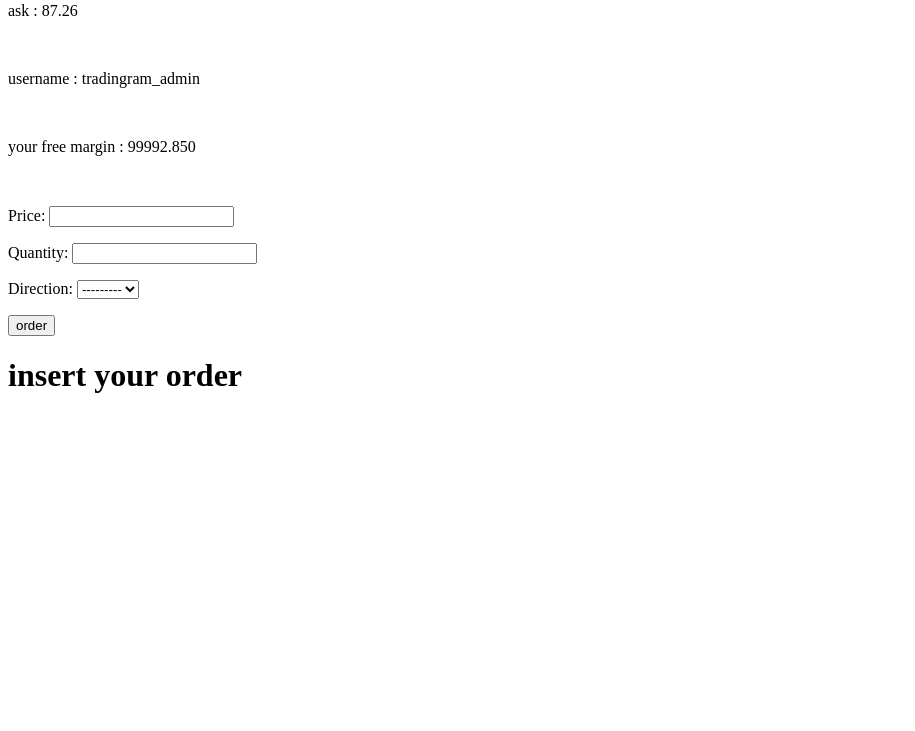
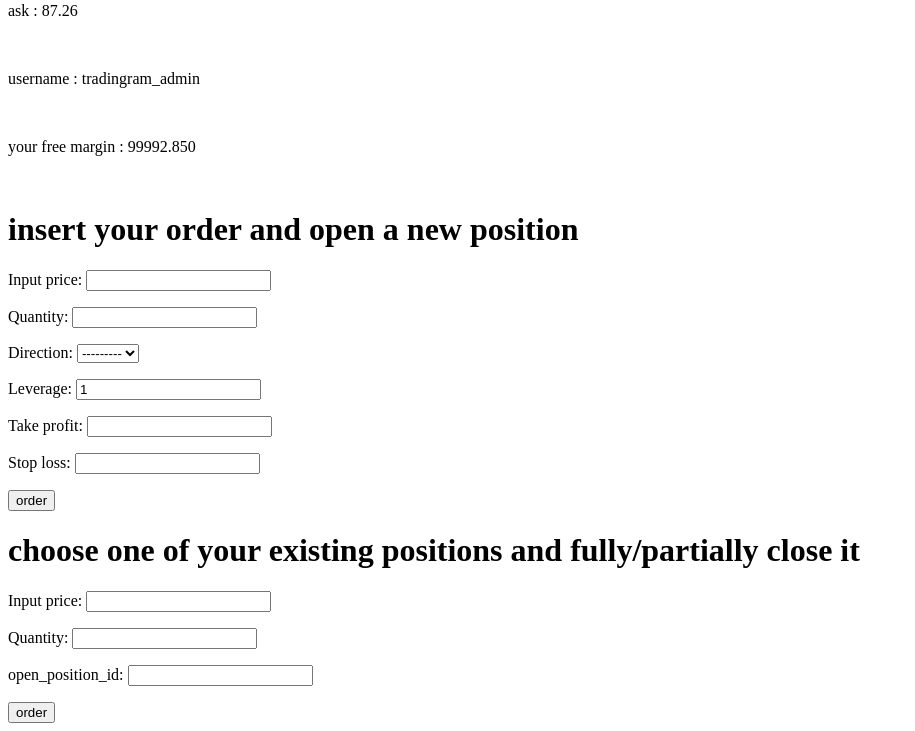
Before and after one commit to aminizadyar/tradingram, a Django app: a page that uses templates/paper_trade/ticker_page.html in a window 1280 px wide. Shown: the part 218-949 px from the top of the page, without its empty margins (0-915 px from the left). Before the commit the page ends 611 px from the top, so only its background shows below. Run offline with Django 3.2, Linux system fonts and the light colour scheme; a user stored in the database is signed in; data comes from the database, SQL or seed files in the repository; both versions use the stored data as it was after the commit; data that the repository does not hold is empty.

Commit message:
modified the view and forms for match_engine_v2. only match_engine logic is left

```diff
--- a/paper_trade/forms.py
+++ b/paper_trade/forms.py
@@ -1,7 +1,22 @@
 from django import forms
 from .models import Order
+from .models import OrderOpenPosition
+from .models import OrderClosePosition
+
 
 class OrderForm(forms.ModelForm):
     class Meta:
         model = Order
         fields = ('price', 'quantity', 'direction')
+
+
+class OrderOpenPositionForm(forms.ModelForm):
+    class Meta:
+        model = OrderOpenPosition
+        fields = ('input_price', 'quantity', 'direction','leverage','take_profit','stop_loss')
+
+class OrderClosePositionForm(forms.ModelForm):
+    open_position_id = forms.IntegerField(label='open_position_id', required=True)
+    class Meta:
+        model = OrderClosePosition
+        fields = ('input_price', 'quantity')
--- a/paper_trade/models.py
+++ b/paper_trade/models.py
@@ -22,7 +22,7 @@ class OrderOpenPosition(models.Model):
     modified_datetime = models.DateTimeField(auto_now=True)
     direction = models.IntegerField(choices=DIRECTION_CHOICES)
     result = models.CharField(max_length=1,choices=RESULT_CHOICES,default='F')
-    leverage = models.IntegerField(default=1)
+    leverage = models.IntegerField(default=1,blank=True)
     take_profit = models.FloatField(blank=True , null= True)
     stop_loss = models.FloatField(blank=True,null=True)
 
@@ -43,14 +43,14 @@ class OrderClosePosition(models.Model):
     user = models.ForeignKey(User, on_delete=models.CASCADE)
     symbol = models.ForeignKey(Symbol, on_delete=models.CASCADE)
     input_price = models.FloatField(blank=False)
-    close_position_price = models.FloatField(blank=True)
-    open_position_price = models.FloatField(blank=False)
+    close_position_price = models.FloatField(blank=True,null=True)
+    open_position_price = models.FloatField(blank=True,null=True)
     quantity = models.FloatField(blank=False)
     created_datetime = models.DateTimeField(auto_now_add=True)
     modified_datetime = models.DateTimeField(auto_now=True)
-    direction = models.IntegerField(choices=DIRECTION_CHOICES)
+    direction = models.IntegerField(choices=DIRECTION_CHOICES,blank=True, null=True)
     result = models.CharField(max_length=1,choices=RESULT_CHOICES,default='F')
-    freed_margin = models.FloatField(blank=True)
+    freed_margin = models.FloatField(blank=True,null=True)
 
     def __str__(self):
         return str(self.id) + " -- " + self.user.username + " -- " + self.symbol.symbol +  " -- " +str(self.created_datetime) +"--" + self.get_result_display()+ "--" +self.get_direction_display() +"  Order"
--- a/paper_trade/views.py
+++ b/paper_trade/views.py
@@ -1,10 +1,11 @@
 from django.shortcuts import render
 from django.contrib.auth.decorators import login_required
 from django.db import transaction
-from .forms import OrderForm
+from .forms import OrderOpenPositionForm
+from .forms import OrderClosePositionForm
 from api.models import Symbol
-from .models import Order
-from .match_engine import simple_buy , simple_sell , forex_match_engine_long, forex_match_engine_short
+from .models import OpenPosition,OrderClosePosition,OrderOpenPosition
+from .match_engine_v2 import open_order_match_engine, close_order_match_engine
 
 def markets_page(request):
     qs = Symbol.objects.all()
@@ -15,32 +16,47 @@ def markets_page(request):
 @login_required
 @transaction.atomic
 def symbol_page(request,symbol):
-    state = "insert your order"
+    state_open_order_status = "insert your order and open a new position"
+    state_close_order_status = "choose one of your existing positions and fully/partially close it "
     symbol_of_interest = Symbol.objects.get(symbol__iexact=symbol)
-    form = OrderForm(request.POST)
-    if form.is_valid():
-        order = Order()
-        order.price=form.cleaned_data['price']
-        order.quantity=form.cleaned_data['quantity']
-        order.direction=form.cleaned_data['direction']
-        order.symbol=symbol_of_interest
-        order.user=request.user
-        order.save()
-        if symbol_of_interest.market != 'FX' :
-            if order.direction == 'L':
-                state = simple_buy(order,request.user,symbol_of_interest)
-            else:
-                state = simple_sell(order,request.user,symbol_of_interest)
-        else:
-            if order.direction == 'L':
-                state = forex_match_engine_long(order,request.user,symbol_of_interest)
-            else:
-                state = forex_match_engine_short(order,request.user,symbol_of_interest)
+    open_positions = OpenPosition.objects.filter(user=request.user,symbol=symbol_of_interest)
+
+    if request.method == 'POST':
+        if 'open_order' in request.POST:
+            order_open_position_form = OrderOpenPositionForm(request.POST,prefix='open_order')
+            if order_open_position_form.is_valid():
+                open_order = OrderOpenPosition()
+                open_order.input_price = order_open_position_form.cleaned_data['input_price']
+                open_order.quantity = order_open_position_form.cleaned_data['quantity']
+                open_order.direction = order_open_position_form.cleaned_data['direction']
+                open_order.leverage = order_open_position_form.cleaned_data['leverage']
+                open_order.take_profit = order_open_position_form.cleaned_data['take_profit']
+                open_order.stop_loss = order_open_position_form.cleaned_data['stop_loss']
+                open_order.symbol = symbol_of_interest
+                open_order.user = request.user
+                open_order.save()
+                state_open_order_status = open_order_match_engine(open_order,request.user,symbol_of_interest)
+            order_close_position_form = OrderClosePositionForm(prefix='close_order')
+        elif 'close_order' in request.POST:
+            order_close_position_form = OrderClosePositionForm(request.POST, prefix='close_order')
+            if order_close_position_form.is_valid():
+                close_order = OrderClosePosition()
+                close_order.input_price = order_close_position_form.cleaned_data['input_price']
+                close_order.quantity = order_close_position_form.cleaned_data['quantity']
+                close_order.symbol = symbol_of_interest
+                close_order.user = request.user
+                close_order.save()
+                state_close_order_status = close_order_match_engine(close_order, request.user, symbol_of_interest)
+            order_open_position_form = OrderOpenPositionForm(prefix='open_order')
     else:
-        form = OrderForm()
+        order_open_position_form = OrderOpenPositionForm(prefix='open_order')
+        order_close_position_form = OrderClosePositionForm(prefix='close_order')
 
     context = {"ticker": symbol_of_interest,
-               "form": form ,
-               "state" : state,
-               "user":request.user}
+               "open_positions" : open_positions,
+               "order_open_position_form": order_open_position_form,
+               "order_close_position_form": order_close_position_form,
+               "state_open_order_status": state_open_order_status,
+               "state_close_order_status": state_close_order_status,
+               "user": request.user}
     return render(request, 'paper_trade/ticker_page.html', context)
--- a/templates/paper_trade/ticker_page.html
+++ b/templates/paper_trade/ticker_page.html
@@ -14,20 +14,35 @@
     <br>
         <p> ask : {{ ticker.ask }} </p>
     <br>
-
-
         <p>username : {{ user.username }} </p>
     <br>
         <p>your free margin : {{ user.profile.free_margin |floatformat:3 }} </p>
     <br>
+        <h1>
+        {{ state_open_order_status }}
+    </h1>
     <form method="post">
         {% csrf_token %}
-        {{ form.as_p }}
+        {{ order_open_position_form.as_p }}
+        <button name="open_order" type="submit">order</button>
+    </form>
 
-        <button type="submit">order</button>
+    {% for open_position in open_positions %}
+    {{ open_position }}
+        <br>
+    {% endfor %}
+
+    <h1>
+        {{ state_close_order_status }}
+    </h1>
+
+    <form method="post">
+        {% csrf_token %}
+        {{ order_close_position_form.as_p }}
+        <button name="close_order" type="submit">order</button>
     </form>
-    <h1>
-        {{ state }}
-    </h1>
+
+
+
 </body>
 </html>
```
Also changed, not shown: paper_trade/match_engine_v2.py (+7 -0 lines), db.sqlite3, paper_trade/migrations/0008_auto_20210818_2001.py (added), paper_trade/migrations/0009_auto_20210818_2047.py (added), paper_trade/migrations/0010_auto_20210818_2048.py (added).
